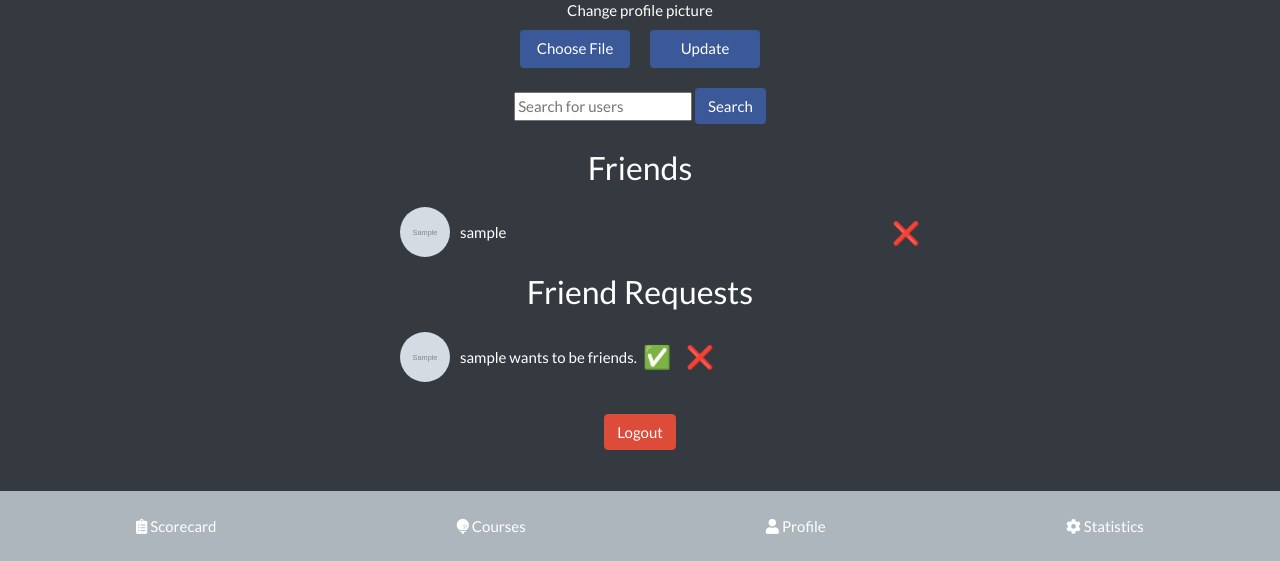
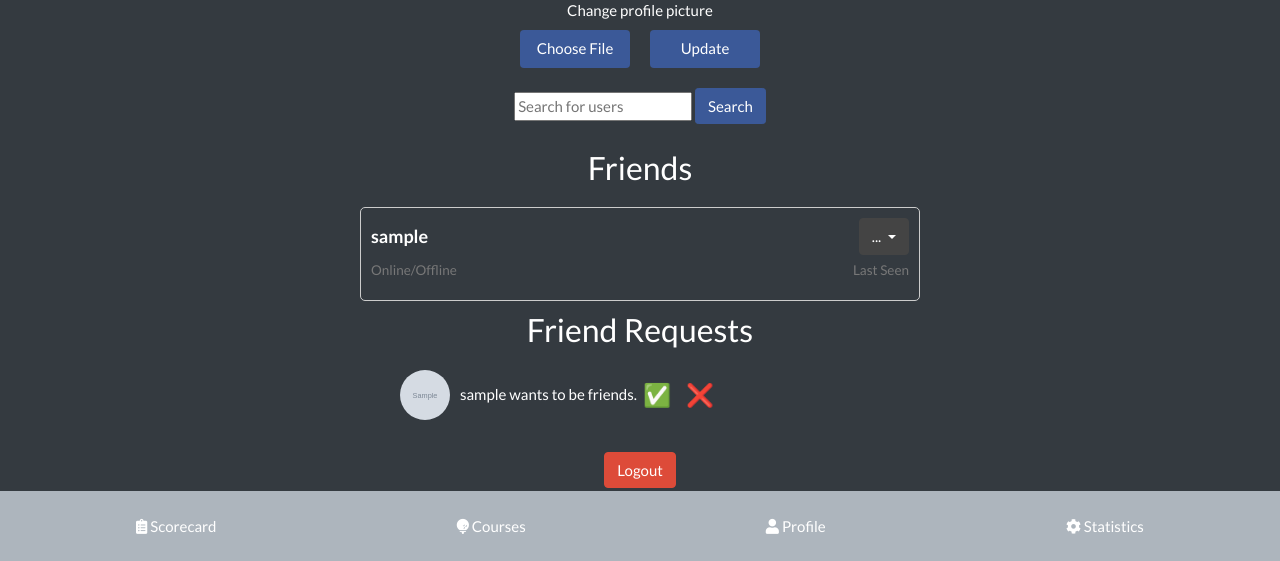
Before and after one commit to webcamleif/dg, a Flask app: page /profile in a window 1280 px wide. Shown: the part 239-800 px from the top of the page. Run offline with Flask 3, Linux system fonts and the light colour scheme; a user stored in the database is signed in; tables that the repository leaves empty hold one stand-in row (values such as "Sample post"); grey boxes marked "Sample" are stand-in pictures; some libraries are stand-ins or nearby versions.

Commit message:
Fix friendlist card

```diff
--- a/static/styles.css
+++ b/static/styles.css
@@ -430,6 +430,52 @@ tr:hover {
     height: 50px;        /* Adjust height as needed */
     margin-right: 10px;  /* Space between image and text */
 }
+.friend-card {
+    border: 1px solid #ccc;
+    padding: 10px;
+    margin-bottom: 10px;
+    border-radius: 5px;
+    background-color: #343a40;
+    cursor: pointer; /* Makes the card clickable */
+}
+
+.friend-header {
+    display: flex;
+    justify-content: space-between;
+    align-items: center;
+}
+
+.friend-name {
+    font-weight: bold;
+    font-size: 1.2em;
+}
+
+.friend-status {
+    display: flex;
+    justify-content: space-between;
+    margin-top: 5px;
+    font-size: 0.9em;
+    color: #777;
+}
+
+.friend-last-message {
+    margin-top: 10px;
+}
+
+.chat-messages {
+    max-height: 300px;
+    overflow-y: auto;
+    border: 1px solid #ccc;
+    padding: 10px;
+    margin-bottom: 10px;
+}
+
+.chat-input {
+    width: 100%;
+    padding: 10px;
+    border: 1px solid #ccc;
+    border-radius: 5px;
+}
 
 .button-group {
     display: flex;
--- a/templates/profile.html
+++ b/templates/profile.html
@@ -22,23 +22,34 @@
         <button type="submit" class="btn btn-primary" id="search-button">Search</button>
     </form>
     <h3>Friends</h3>
-    <ul>
     <div>
         {% if friends %}
             {% for friend in friends %}
-                <li class="friend-request-item">
-                    <img src="{{ url_for('static', filename='images/' + friend.profile_pic) }}" alt="{{ friend.username }}'s Profile Picture" class="friend-profile-pic">
-                    {{ friend.username }}
-                    <span class="friend-request-emoji" title="Remove Friend">❌</span>
-                    <form method="POST" action="{{ url_for('remove_friend', user_id=friend.id) }}" style="display: inline;">
-                    </form>
-                </li>
+            <div class="friend-card" onclick="openChatModal({{ friend.id }})">
+                <div class="friend-header">
+                    <span class="friend-name">{{ friend.username }}</span>
+                    <div class="dropdown friend-dropdown">
+                        <button class="btn btn-secondary dropdown-toggle" type="button" id="dropdownMenuButton" data-toggle="dropdown" aria-haspopup="true" aria-expanded="false">
+                            ...
+                        </button>
+                        <div class="dropdown-menu" aria-labelledby="dropdownMenuButton">
+                            <a class="dropdown-item" href="{{ url_for('remove_friend', user_id=friend.id) }}">Remove Friend</a>
+                        </div>
+                    </div>
+                </div>
+                <div class="friend-status">
+                    <span class="online-status">Online/Offline</span> <!-- This will need backend support to determine online status -->
+                    <span class="last-seen">Last Seen</span> <!-- This will need backend support to determine last seen time -->
+                </div>
+                <div class="friend-last-message">
+                    <!-- This will need backend support to fetch the last message or display "No messages" -->
+                </div>
+            </div>
             {% endfor %}
         {% else %}
             <div class="center-text">You do not have any friends yet</div>
         {% endif %}
     </div>
-    </ul>
     {% if incoming_requests %}
         <h3>Friend Requests</h3>
         <ul>
@@ -59,6 +70,29 @@
         </ul>
     {% endif %}
     <a class="btn btn-danger mt-3 logout-button" href="{{ url_for('logout') }}">Logout</a>
+    <!-- Chat Modal -->
+    <div class="modal fade" id="chatModal" tabindex="-1" role="dialog" aria-labelledby="chatModalLabel" aria-hidden="true">
+        <div class="modal-dialog" role="document">
+            <div class="modal-content">
+                <div class="modal-header">
+                    <h5 class="modal-title" id="chatModalLabel">Chat with [Friend's Name]</h5>
+                    <button type="button" class="close" data-dismiss="modal" aria-label="Close">
+                        <span aria-hidden="true">&times;</span>
+                    </button>
+                </div>
+                <div class="modal-body">
+                    <div class="chat-messages">
+                        <!-- Messages will be appended here -->
+                    </div>
+                    <textarea class="chat-input" placeholder="Type your message..."></textarea>
+                </div>
+                <div class="modal-footer">
+                    <button type="button" class="btn btn-secondary" data-dismiss="modal">Close</button>
+                    <button type="button" class="btn btn-primary" onclick="sendMessage()">Send Message</button>
+                </div>
+            </div>
+        </div>
+    </div>
 </div>
 <!-- Search Results Modal -->
 <div class="modal fade" id="searchResultsModal" tabindex="-1" role="dialog" aria-labelledby="searchResultsModalLabel" aria-hidden="true">
@@ -125,5 +159,37 @@
     }
 
 </script>
+<script src="https://cdnjs.cloudflare.com/ajax/libs/socket.io/4.0.1/socket.io.js"></script>
+<script type="text/javascript">
+    var socket = io.connect('http://' + document.domain + ':' + location.port);
+
+    function openChatModal(friendId) {
+        // Open the chat modal
+        $('#chatModal').modal('show');
+
+        // Fetch previous messages and display them
+        // ...
+    }
+
+    function sendMessage() {
+        var messageContent = $('.chat-input').val();
+
+        // Emit the message to the server
+        socket.emit('send_message', {
+            'receiver_id': receiverId,
+            'content': messageContent
+        });
+
+        // Append the sent message to the chat
+        // ...
+    }
+
+    // Listen for the 'receive_message' event to update the chat in real-time
+    socket.on('receive_message', function(data) {
+        // Append the received message to the chat
+        // ...
+    });
+</script>
+
 
 {% endblock %}
```
Lines whose indentation alone changed are shown as unchanged.
